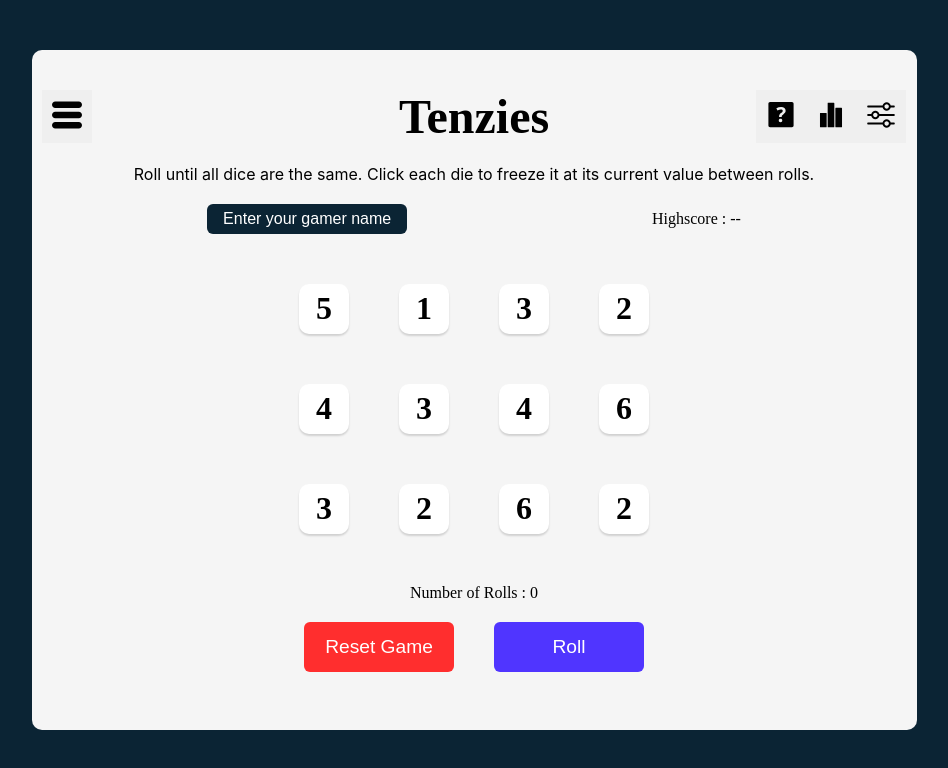
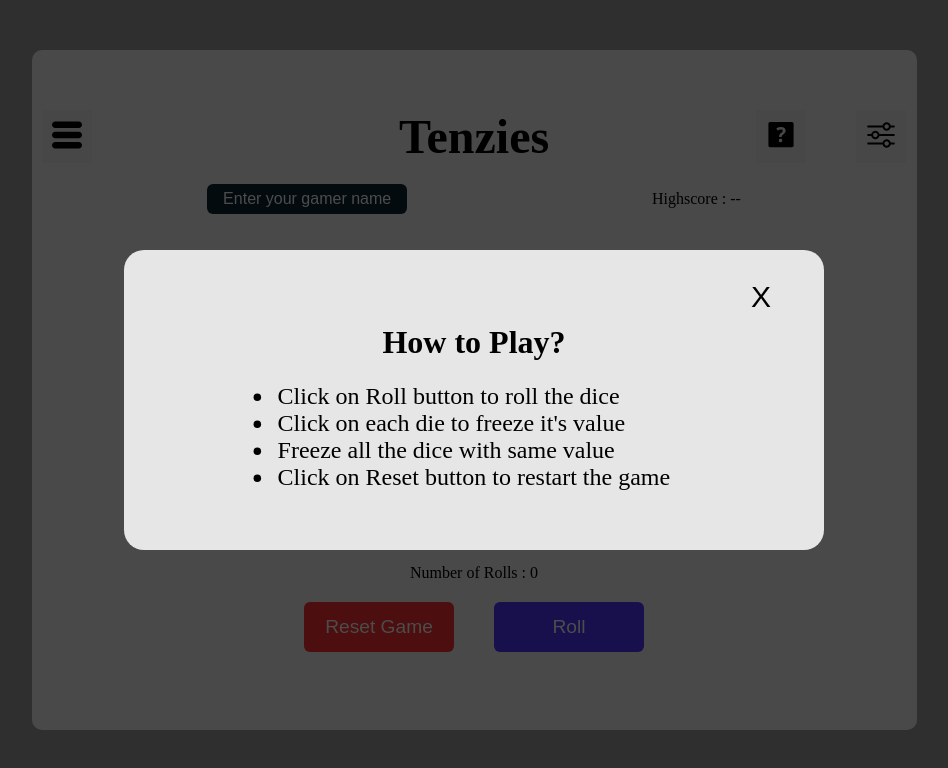
Before and after one commit to yogesharma12/Tenzies, a React (Vite) app: page / in a window 1280 px wide. Both pictures are taken after a click on the button 947 px from the left and 116 px from the top of the page. Shown: the top 768 px of the page, without its empty margins (166-1114 px from the left). Built offline with nearby package versions, Linux system fonts and the light colour scheme.

Commit message:
removed leaderboard button

```diff
--- a/src/App.css
+++ b/src/App.css
@@ -4,7 +4,7 @@
 	box-sizing : border-box;
 }
 body{
-	background: #0B2434;
+	background: #9d9e9f;
 	display: flex;
 	align-items: center;
   justify-content: center;
@@ -152,12 +152,12 @@ main {
 	height: min(50%, 300px);
 
 	margin: auto;
-	background: orange;
+	padding: 20px;
+	background: #e6e6e6;
 	border-radius: 20px;
 	display: flex;
 	flex-direction: column;
 	align-items: center;
-	justify-content: center;
 }
 .name-input{
 	width: 40%;
@@ -212,6 +212,7 @@ main {
 	align-items: center;
 	justify-content: space-between;
 	width: 100%;
+	margin-bottom: 20px;
 }
 .left-menu{
 	display: flex;
@@ -237,3 +238,30 @@ main {
 .menu-btn:active{
 	background: rgba(0,0,0,0.3);
 }
+/* Desiging Popup */
+.popup{
+	width: clamp(50%, 300px, 70%);
+	height: min(50%, 300px);
+
+	margin: auto;
+	background: orange;
+	border-radius: 20px;
+	display: flex;
+	flex-direction: column;
+	align-items: center;
+	justify-content: center;
+}
+.popuptop-container{
+	display: flex;
+  justify-content: flex-end;
+  width: 90%;
+  padding: 10px 0;
+}
+.rules{
+	padding: 20px;
+	scale: 1.5;
+}
+
+.help-heading{
+	margin-bottom: 20px;
+}
--- a/src/App.jsx
+++ b/src/App.jsx
@@ -5,7 +5,9 @@ import Die from './component/Die';
 import { nanoid } from "nanoid";
 import Confetti from "react-confetti";
 import {motion, AnimatePresence} from "framer-motion";
-import Modal from "./component/Modal"
+import Modal from "./component/Modal";
+import Help from "./component/Help";
+
 
 
 //App Component
@@ -23,7 +25,10 @@ console.log('App Component rendered')
 	const [gamerName, setGamerName] = React.useState(JSON.parse(localStorage.getItem('name')))
 	// Model Open State
 	const [isModalOpen, setIsModalOpen] = React.useState(false)
-
+	// Opened Modal Name
+	const [isHelpOpen, setIsHelpOpen] = React.useState(false)
+	const handleHelpClose = () => setIsHelpOpen(false)
+	const helpOpen = () => setIsHelpOpen(true)
 
 	const handleClose = () => setIsModalOpen(false)
 	const open = () => setIsModalOpen(true)
@@ -113,6 +118,7 @@ console.log('App Component rendered')
 			</section>*/}
 			{/*Main Game Frame*/}
 			<main>
+
 				{/*Conditional rendering for Confetti component*/}
 				{tenzies && <Confetti />}
 
@@ -123,13 +129,12 @@ console.log('App Component rendered')
 					</div>
 					<h1 className="title">Tenzies</h1>
 					<div className="right-menu">
-						<button className="menu-btn"><img className="svgicons" src="/src/images/help-img.svg" /> </button>
-						<button className="menu-btn"><img className="svgicons" src="/src/images/leaderboard-img.svg" /> </button>
-						<button className="menu-btn"><img className="svgicons" src="/src/images/settings-img.svg" /> </button>
+						<button className="menu-btn" onClick={()=> (isHelpOpen ? setIsHelpOpen(false) : setIsHelpOpen(true))}><img className="svgicons" src="/src/images/help-img.svg" /> </button>
+						<button className="menu-btn" onClick={()=> (isModalOpen ? handleClose() : open())}><img className="svgicons" src="/src/images/settings-img.svg" /> </button>
 					</div>
 				</header>
 
-				<p className="instructions">Roll until all dice are the same. Click each die to freeze it at its current value between rolls.</p>
+
 
 				<div className="gamer-info">
 
@@ -145,9 +150,11 @@ console.log('App Component rendered')
 					<p>Highscore : {highscore === 100000 ? '--' : highscore}</p>
 
 				</div>
-				{/*isModalOpen && <Modal setGamerName={setGamerName} isModalOpen={isModalOpen} handleClose={handleClose}/>*/}
+
 				<AnimatePresence>
-				{isModalOpen && <Modal setGamerName={setGamerName} isOpen={isModalOpen} onClose={handleClose}/>}
+		{isModalOpen && <Modal setGamerName={setGamerName} isOpen={isModalOpen} onClose={handleClose}/>}
+					{isHelpOpen && <Help isOpen={helpOpen} onClose={handleHelpClose}/>}
+
 				</AnimatePresence>
 
 				{/*Dice Container*/}
--- /dev/null
+++ b/src/component/Help.jsx
@@ -0,0 +1,61 @@
+import React from 'react';
+import {motion} from "framer-motion";
+import Backdrop from "./Backdrop.jsx";
+
+
+const Help = (props) => {
+
+
+	//The  Help Component
+	return (
+
+		<Backdrop onClick={props.onClose}>
+			<motion.div
+				onClick={(e)=> e.stopPropagation()}
+				className="modal"
+				initial={
+					{
+						y: "-100vh",
+						opacity: 0,
+					}
+				}
+				animate={
+					{
+						y: "0",
+						opacity: 1,
+						transition : {
+							duration: 0.1,
+							type: "spring",
+							damping: 25,
+							stiffness: 500,
+					}
+				}
+				}
+				exit={
+					{
+						y: "100vh",
+						opacity: 0,
+					}
+				}
+
+				>
+				<div className="modaltop-container">
+					<button className="close-btn" onClick={props.onClose}>X</button>
+				</div>
+
+				<h1 className="help-heading">How to Play?</h1>
+
+				<ul className="rules">
+					<li>Click on Roll button to roll the dice</li>
+					<li>Click on each die to freeze it's value</li>
+					<li>Freeze all the dice with same value</li>
+					<li>Click on Reset button to restart the game</li>
+				</ul>
+
+			</motion.div>
+		</Backdrop>
+
+	);
+}
+
+export default Help;
```
